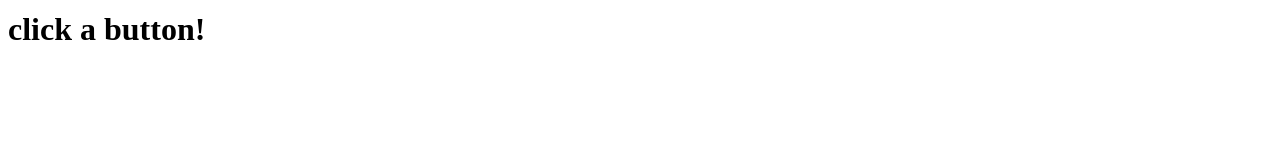
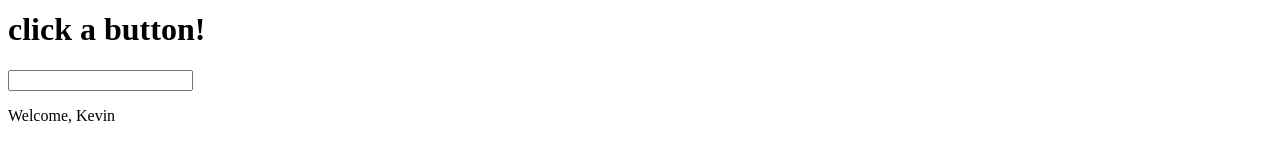
Before and after one commit to Folvin/react-exercises, a React (Create React App) app: page / in a window 1280 px wide. Shown: the part 586-748 px from the top of the page. Built offline with nearby package versions, Linux system fonts and the light colour scheme.

Commit message:
feat: form-01 completato

```diff
--- a/src/App.js
+++ b/src/App.js
@@ -3,6 +3,7 @@ import {ClickCounter} from "./ClickCounter";
 import {ClickTracker} from "./ClickTracker";
 import {Counter} from "./Counter";
 import {Hello} from "./Hello";
+import { InteractiveWelcome } from "./InteractiveWelcome";
 import {Welcome} from "./Welcome";
 
 export class App extends React.Component {
@@ -18,6 +19,7 @@ export class App extends React.Component {
                 />
                 <ClickCounter />
                 <ClickTracker />
+                <InteractiveWelcome />
             </div>
         );
     }
--- /dev/null
+++ b/src/InteractiveWelcome.js
@@ -0,0 +1,25 @@
+import React from "react";
+import {Welcome} from "./Welcome";
+
+export class InteractiveWelcome extends React.Component {
+    state = {
+        welcomeName: undefined,
+    };
+
+    handleInput = (e) => {
+        this.setState({welcomeName: e.target.value});
+        console.log(e.target)
+    };
+
+    render() {
+        return (
+            <div>
+                <input onChange={this.handleInput} type="text" />
+                <Welcome name={this.state.welcomeName || undefined} />
+            </div>
+        );
+    }
+}
+
+/* Create an InteractiveWelcome component that renders an input tag and the Welcome component. Pass the current
+content of the input tag to the name prop of the Welcome component. The input tag should be a controlled component. */
--- a/src/Welcome.js
+++ b/src/Welcome.js
@@ -16,8 +16,9 @@ export class Welcome extends React.Component {
             </div>
         );
     }
+}
 
-    static defaultProps = {
-        name: "Kevin",
-    };
-}
+Welcome.defaultProps = {
+    name: "Kevin",
+    age: 20,
+};
```
